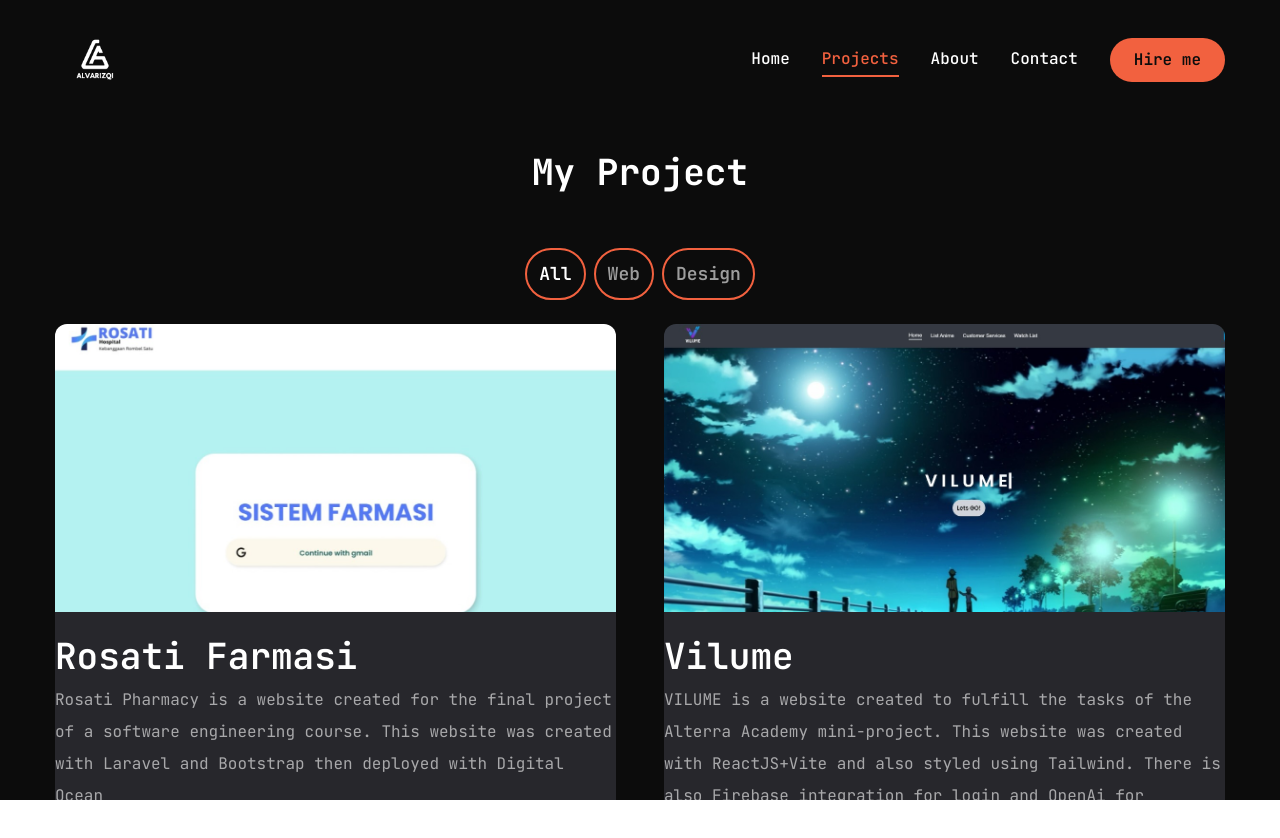
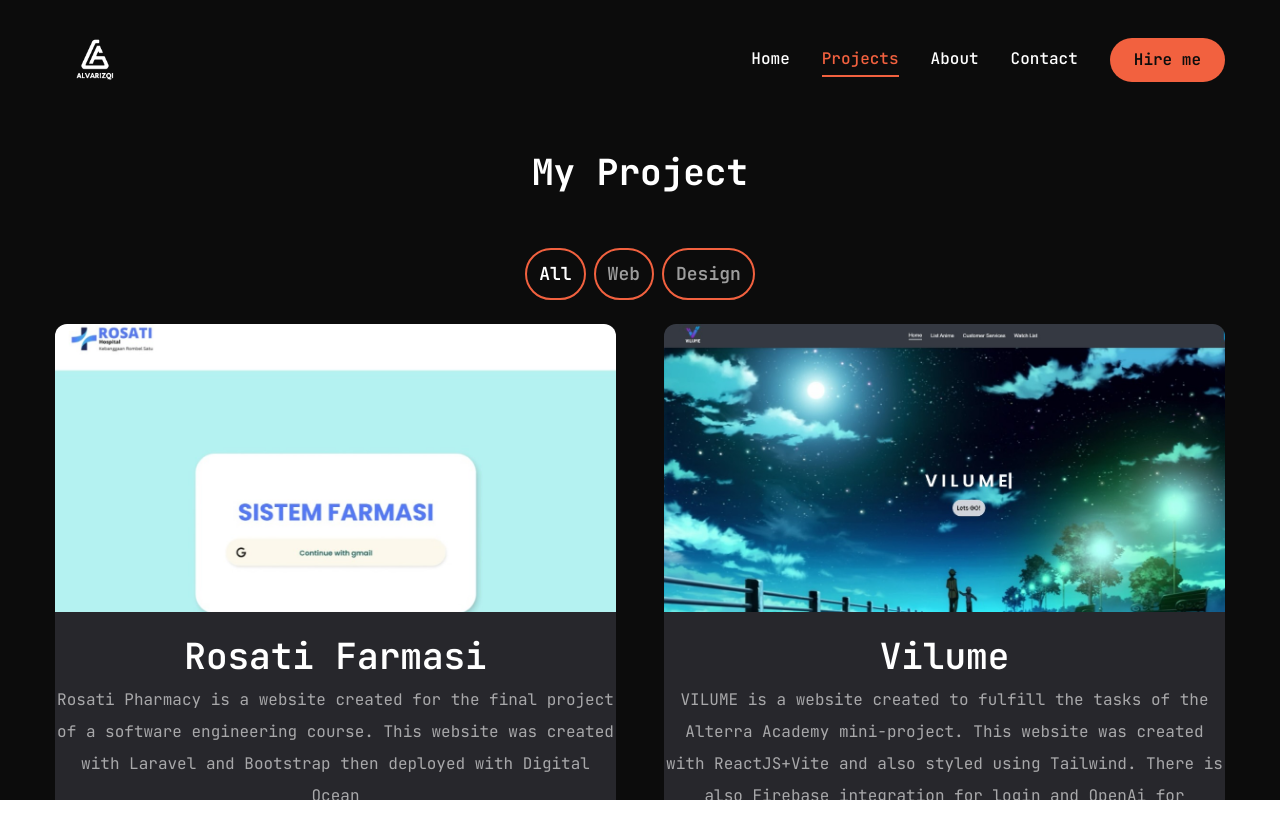
Before and after one commit to Alvarizqi09/porto, a Next.js app: page /projects in a window 1280 px wide. Shown: the top 838 px of the page. Built offline with nearby package versions, Linux system fonts and the light colour scheme.

Commit message:
update card

```diff
--- a/components/ProjectCard.jsx
+++ b/components/ProjectCard.jsx
@@ -41,9 +41,18 @@ const ProjectCard = ({ image, title, desc, preview, demo }) => {
           </Link>
         </div>
       </div>
-      <div className="rounded-b-xl bg-[#27272c] py-6">
-        <h5 className="text-4xl font-semibold text-white mb-2 ">{title}</h5>
-        <p className="text-white/60">{desc}</p>
+      <div
+        className={`rounded-b-xl bg-[#27272c] py-6 transition-opacity duration-500 ${
+          loaded ? "opacity-100" : "opacity-0"
+        }`}
+        style={{
+          visibility: loaded ? "visible" : "hidden",
+        }}
+      >
+        <h5 className="text-4xl text-center font-semibold text-white mb-2 ">
+          {title}
+        </h5>
+        <p className="text-white/60 text-center">{desc}</p>
       </div>
     </div>
   );
```
